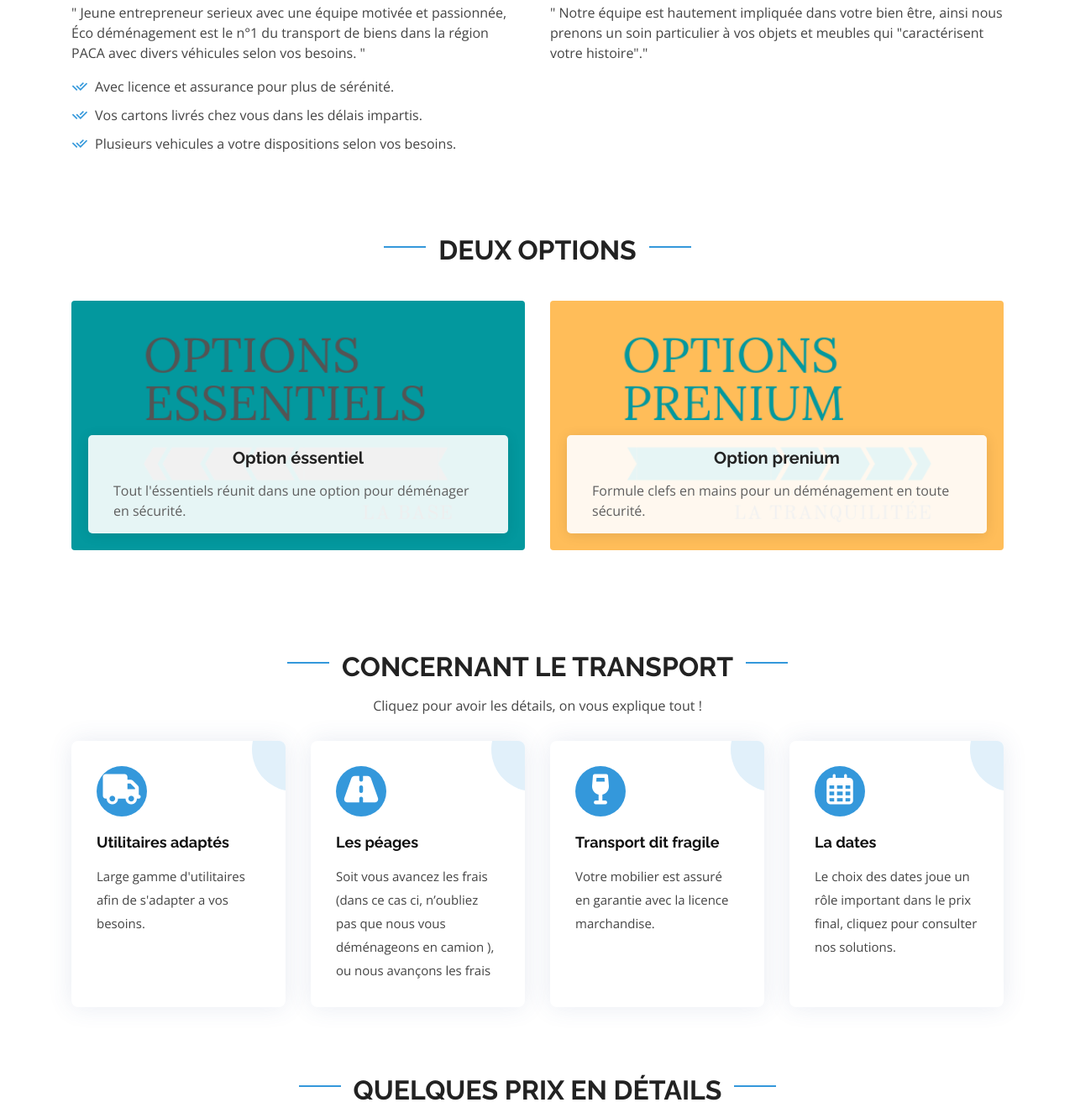
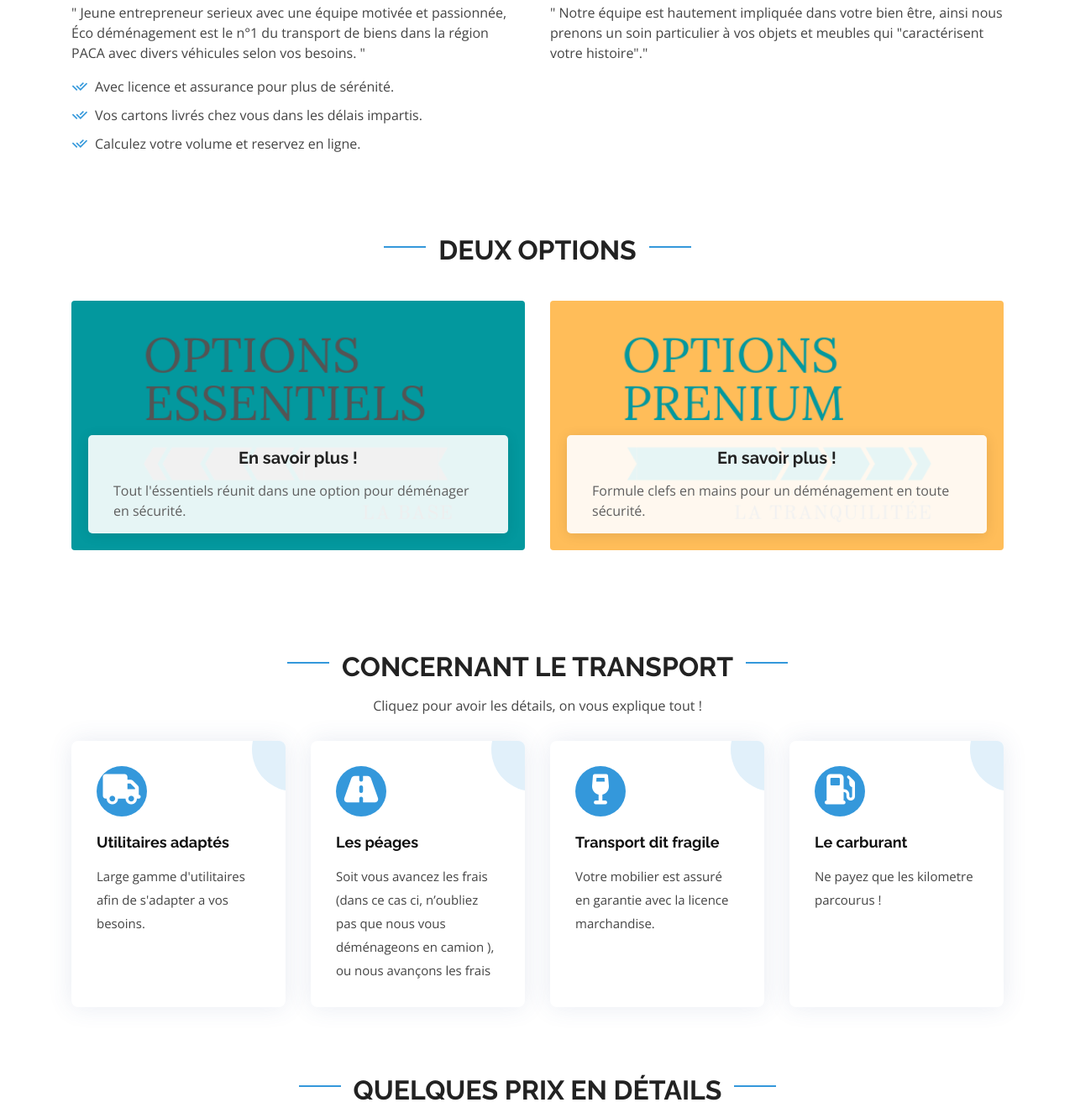
Before and after one commit to antho635/projet-salva, a plain HTML site: page index.html in a window 1280 px wide. Shown: the part 755-2080 px from the top of the page at 84% size. Drawn offline with nearby package versions, Linux system fonts and the light colour scheme.

Commit message:
carburant + options

```diff
--- a/index.html
+++ b/index.html
@@ -109,7 +109,7 @@
                             </li>
                             <li><i class="ri-check-double-line"></i> Vos cartons livrés chez vous dans les délais impartis.
                             </li>
-                            <li><i class="ri-check-double-line"></i> Plusieurs vehicules a votre dispositions selon vos besoins.
+                            <li><i class="ri-check-double-line"></i> Calculez votre volume et reservez en ligne.
                             </li>
                         </ul>
                     </div>
@@ -132,7 +132,7 @@
                         <div class="card" style='background-image: url("assets/img/portfolio/essentiel.png");' data-aos="fade-up" data-aos-delay="100">
                             <div class="card-body">
                                 <h5 class="card-title">
-                                    <a href="essentiel.html#essentiel">Option éssentiel
+                                    <a href="essentiel.html#essentiel">En savoir plus !
                                     </a>
                                 </h5>
                                 <p class="card-text">Tout l'éssentiels réunit dans une option pour déménager en sécurité.</p>
@@ -142,7 +142,7 @@
                     <div class="col-md-6 d-flex align-items-stretch mt-4 mt-md-0">
                         <div class="card" style='background-image: url("assets/img/portfolio/prenium.png");' data-aos="fade-up" data-aos-delay="200">
                             <div class="card-body">
-                                <h5 class="card-title"><a href="standart.html#prenium">Option prenium</a></h5>
+                                <h5 class="card-title"><a href="standart.html#prenium">En savoir plus !</a></h5>
                                 <p class="card-text">Formule clefs en mains pour un déménagement en toute sécurité.
                                 </p>
                             </div>
@@ -185,9 +185,9 @@
                     <div class="col-md-6 col-lg-3 d-flex align-items-stretch mb-5 mb-lg-0">
                         <a href="detail.html#dates"></a>
                         <div class="icon-box" data-aos="fade-up" data-aos-delay="300">
-                            <div class="icon"><i class="far fa-calendar-alt"></i></div>
-                            <h4 class="title"><a href="detail.html#date">La dates</a></h4>
-                            <p class="description">Le choix des dates joue un rôle important dans le prix final, cliquez pour consulter nos solutions.
+                            <div class="icon"><i class="fas fa-gas-pump"></i></div>
+                            <h4 class="title"><a href="detail.html#date">Le carburant</a></h4>
+                            <p class="description">Ne payez que les kilometre parcourus !
                             </p>
                         </div>
                     </div>
```
